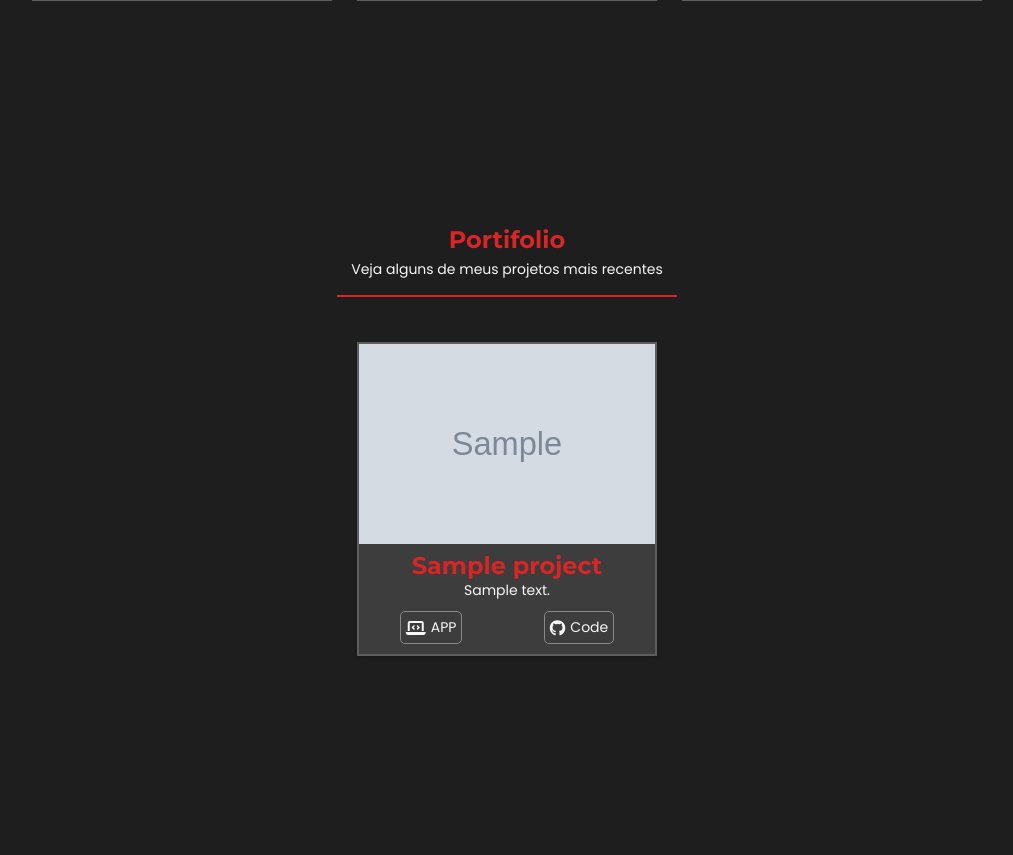
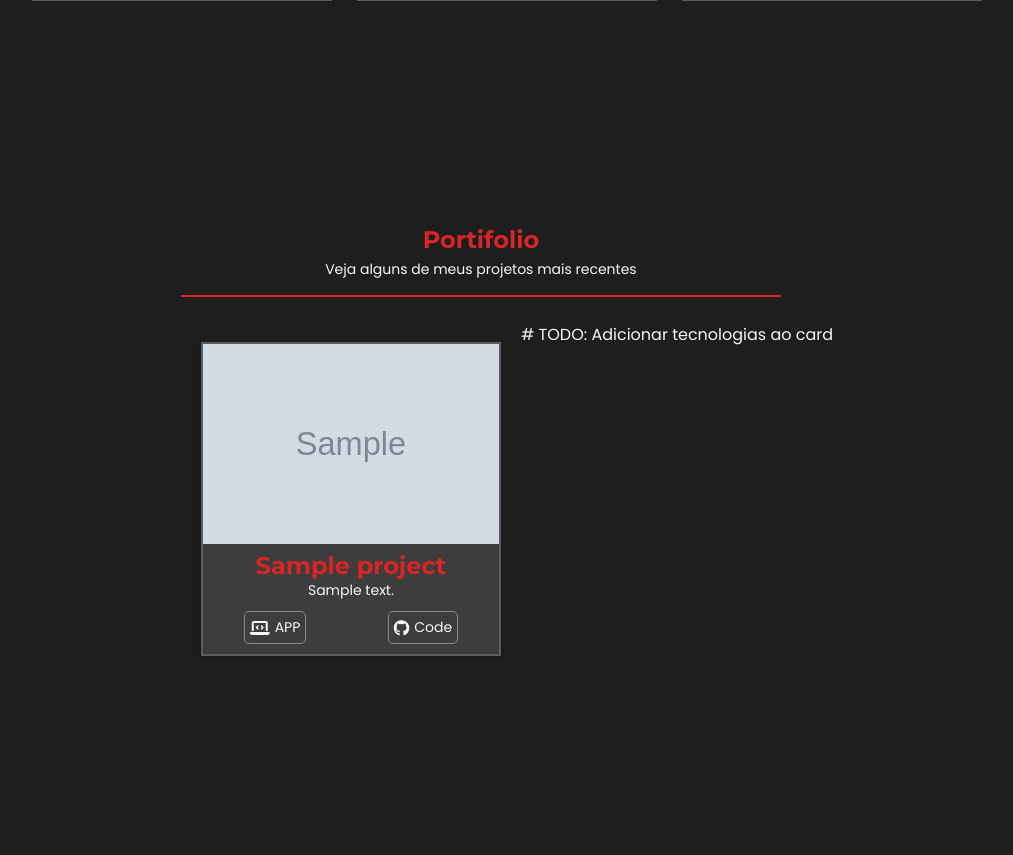
Before and after one commit to Hericlys/MySite, a Django app: page / in a window 1280 px wide. Shown: the part 2230-3085 px from the top of the page, without its empty margins (133-1146 px from the left). Run offline with Django 5.2, Linux system fonts and the light colour scheme; tables that the repository leaves empty hold one stand-in row (values such as "Sample post"); grey boxes marked "Sample" are stand-in pictures; some libraries are stand-ins or nearby versions.

Commit message:
Add TODO para lembrete de ajuste de project_card

```diff
--- a/accounts/views.py
+++ b/accounts/views.py
@@ -141,7 +141,6 @@ def register(request):
                 request,
                 _('Conta criada! Verifique seu E-mail para obter o token de atentificação')
             )
-            print(f'---- You token is "{new_user.token}" ----') # TODO remover para produção
             return redirect("accounts:check_email")
 
     return render(request, 'accounts/register.html', context)
--- a/portfolio/templates/portfolio/partials/project_card.html
+++ b/portfolio/templates/portfolio/partials/project_card.html
@@ -19,3 +19,4 @@
         {% endif %}
     </div>
 </div>
+# TODO: Adicionar tecnologias ao card
```
